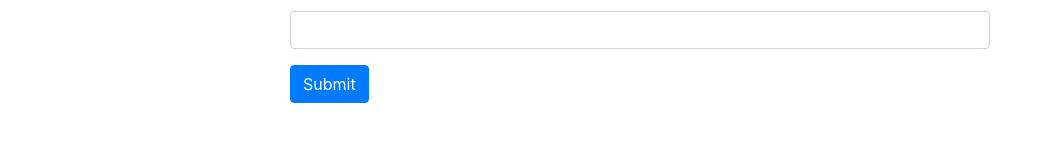
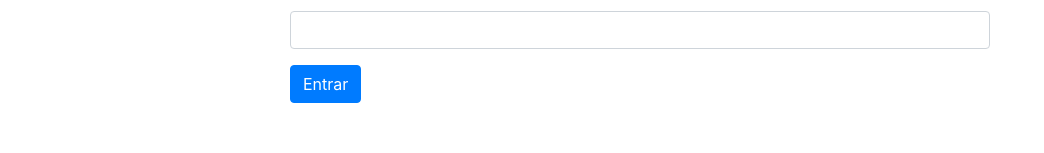
Before and after one commit to grigati/desafio-web, a React (Create React App) app: page /entrar in a window 1280 px wide. Shown: the part 147-300 px from the top of the page, without its empty margins (0-1044 px from the left). Built offline with nearby package versions, Linux system fonts and the light colour scheme; the HTML template or start-up script is replaced by a standard one.

Commit message:
Corrige erro quando o login não é bem-sucedido

```diff
--- a/src/Login.js
+++ b/src/Login.js
@@ -47,13 +47,12 @@ class Login extends React.Component {
                         <label htmlFor="exampleInputPassword1">Senha</label>
                         <input type="password" className="form-control" id="exampleInputPassword1" ref={this.senha} required />
                     </div>
-                    <button type="submit" className="btn btn-primary">Submit</button>
+                    <button type="submit" className="btn btn-primary">Entrar</button>
                 </form>
 
                 { this.state.erro ?
-                    <div className="alert alert-danger" role="alert">
-                        Houve um erro ao fazer o login.
-                        { this.state.erro }
+                    <div className="alert alert-danger mt-3" role="alert">
+                        Houve um erro ao fazer o login. Consulte o log do navegador para mais informações.
                     </div>
                   : null
                 }
```
